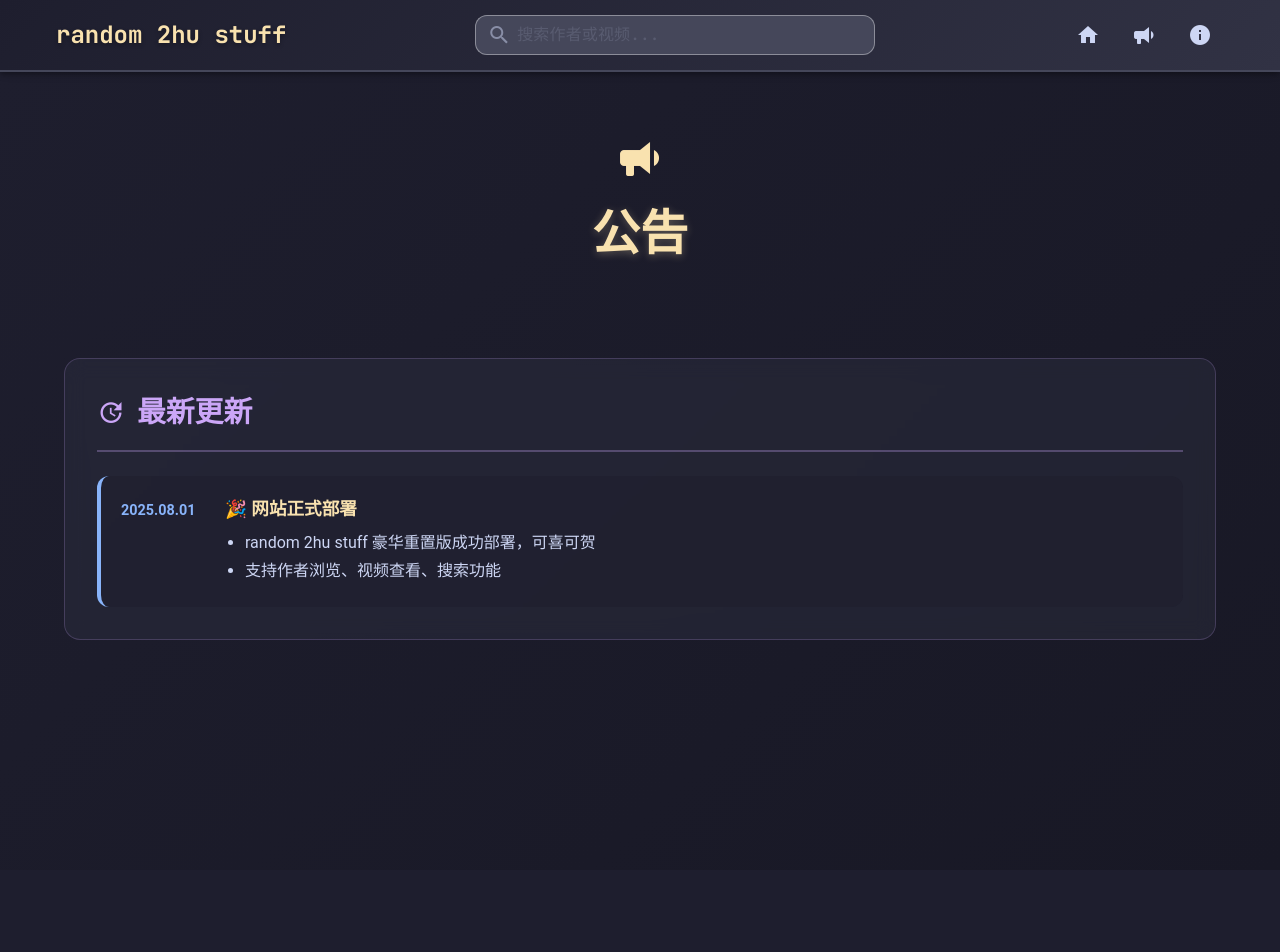
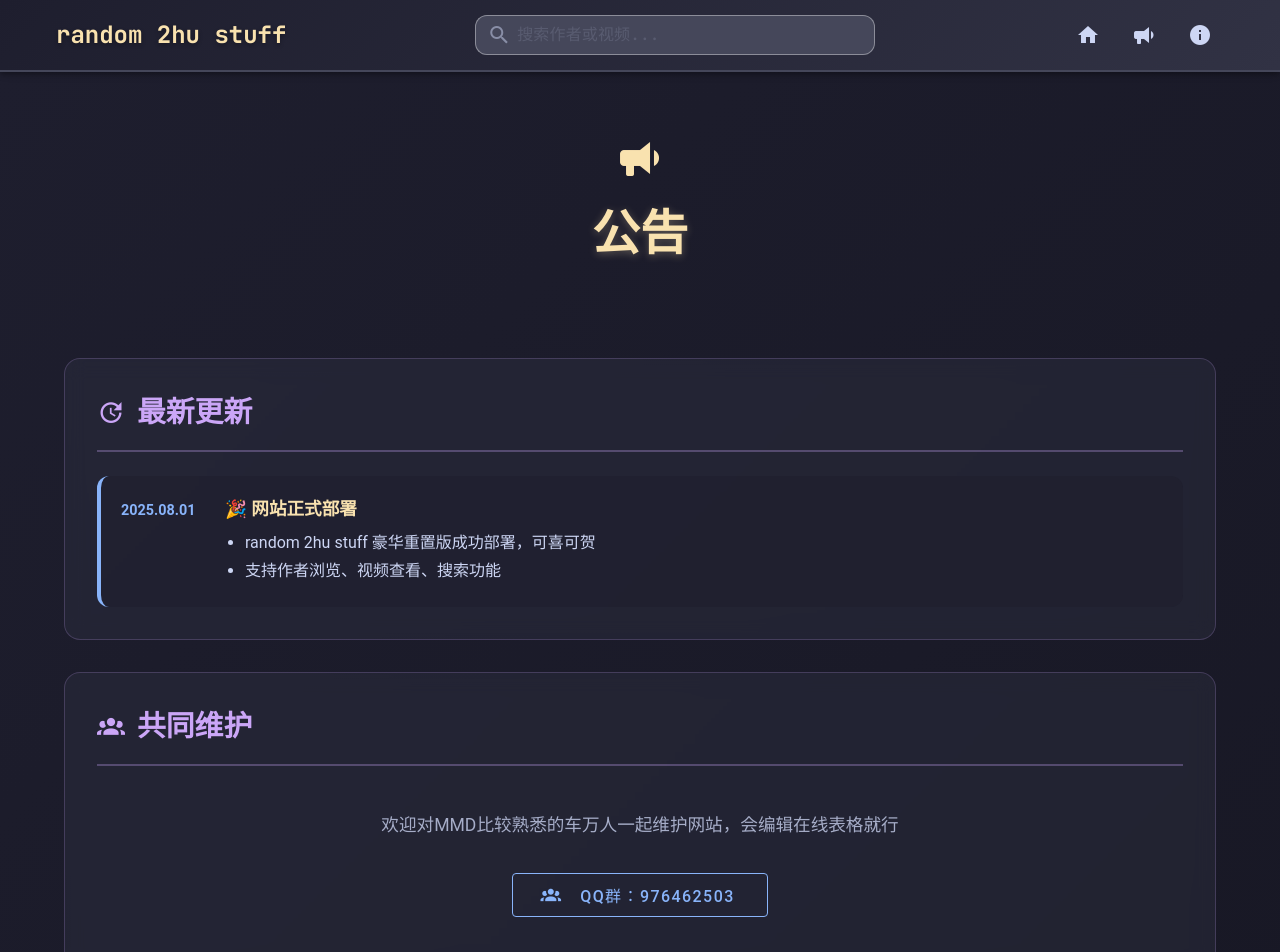
Before and after one commit to RandomNEET/random-2hu-stuff, a Vue app in the folder frontend/: page /announcement in a window 1280 px wide. Shown: the top 952 px of the page. Before the commit the page ends 870 px from the top, so only its background shows below. Built offline with nearby package versions, Linux system fonts and the light colour scheme.

Commit message:
add group link

```diff
--- a/frontend/src/views/AnnouncementView.vue
+++ b/frontend/src/views/AnnouncementView.vue
@@ -29,7 +29,7 @@
       </div>
 
       <!-- 共同维护 -->
-      <!-- <div class="announcement-section">
+      <div class="announcement-section">
         <div class="section-header">
           <v-icon class="section-icon">mdi-account-group</v-icon>
           <h2 class="section-title">共同维护</h2>
@@ -37,7 +37,7 @@
 
         <div class="collaboration-simple">
           <p class="collaboration-text">
-            作者懒狗一条，欢迎对MMD视频比较熟悉的车万一起维护网站，会编辑excel表格就行
+            欢迎对MMD比较熟悉的车万人一起维护网站，会编辑在线表格就行
           </p>
 
           <div class="group-link">
@@ -45,16 +45,16 @@
               variant="outlined"
               color="blue"
               prepend-icon="mdi-account-group"
-              href="#"
+              href="https://qm.qq.com/q/NuSbWCMd8"
               target="_blank"
               class="contact-btn"
               size="large"
             >
-              QQ群
+              QQ群：976462503
             </v-btn>
           </div>
         </div>
-      </div> -->
+      </div>
     </div>
   </div>
 </template>
@@ -225,6 +225,10 @@ onUnmounted(() => {
   color: #89b4fa !important;
   border-color: #89b4fa !important;
   padding: 12px 32px;
+  display: inline-flex !important;
+  align-items: center !important;
+  justify-content: center !important;
+  gap: 8px !important;
 }
 
 .contact-btn:hover {
```
